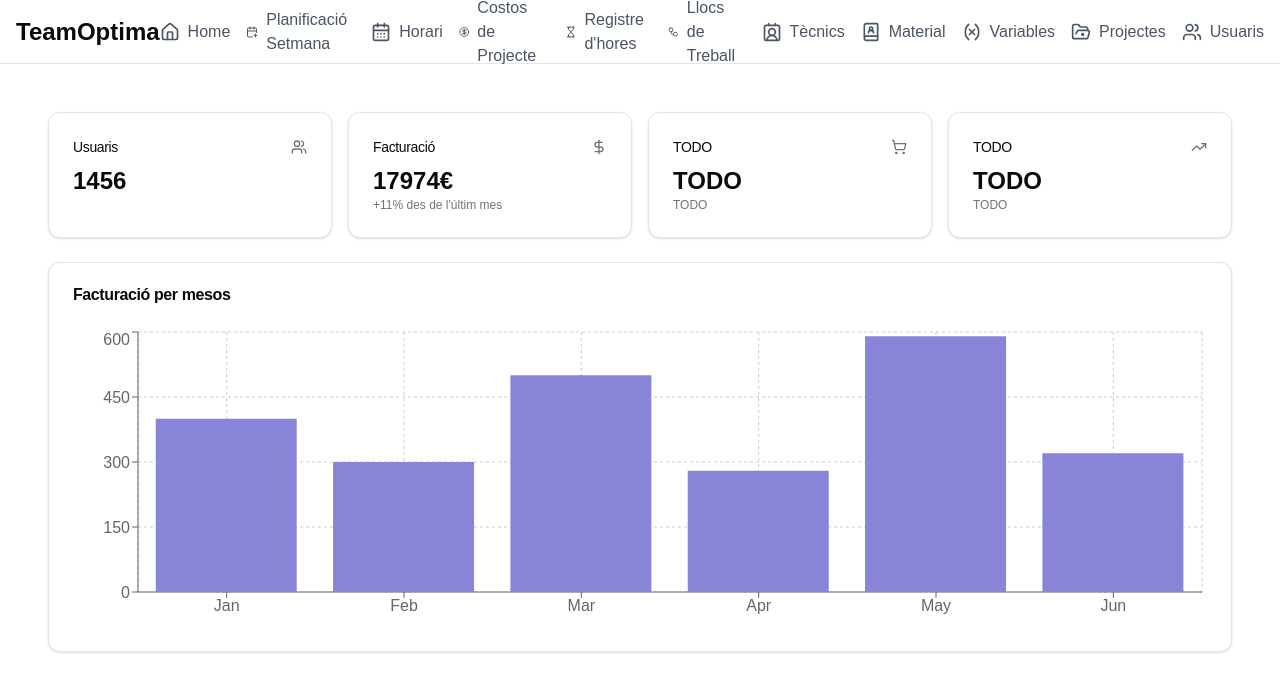
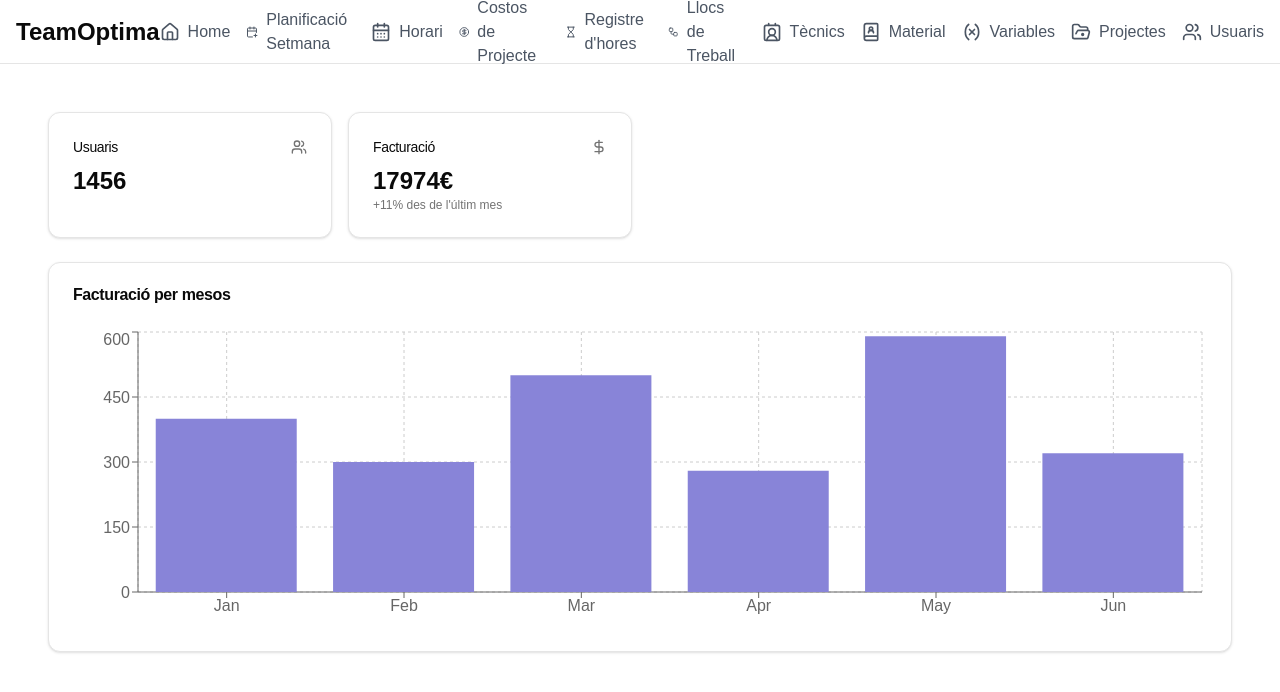
Before and after one commit to oriolvj/PAE, a Next.js app in the folder frontend/: page /dashboard in a window 1280 px wide. Shown: the top 692 px of the page. Built offline with nearby package versions, Linux system fonts and the light colour scheme.

Commit message:
some fixes

```diff
--- a/frontend/src/app/dashboard/page.tsx
+++ b/frontend/src/app/dashboard/page.tsx
@@ -42,30 +42,6 @@ export default function DashboardPage() {
             </p>
           </CardContent>
         </Card>
-        <Card>
-          <CardHeader className="flex flex-row items-center justify-between space-y-0 pb-2">
-            <CardTitle className="text-sm font-medium">TODO</CardTitle>
-            <ShoppingCart className="h-4 w-4 text-muted-foreground" />
-          </CardHeader>
-          <CardContent>
-            <div className="text-2xl font-bold">TODO</div>
-            <p className="text-xs text-muted-foreground">
-              TODO
-            </p>
-          </CardContent>
-        </Card>
-        <Card>
-          <CardHeader className="flex flex-row items-center justify-between space-y-0 pb-2">
-            <CardTitle className="text-sm font-medium">TODO</CardTitle>
-            <TrendingUp className="h-4 w-4 text-muted-foreground" />
-          </CardHeader>
-          <CardContent>
-            <div className="text-2xl font-bold">TODO</div>
-            <p className="text-xs text-muted-foreground">
-              TODO
-            </p>
-          </CardContent>
-        </Card>
       </div>
       <Card className="mt-6">
         <CardHeader>
--- a/frontend/src/app/dashboard/planification/page.tsx
+++ b/frontend/src/app/dashboard/planification/page.tsx
@@ -1,6 +1,6 @@
 "use client"
 
-import { useState, useEffect } from 'react'
+import { useState, useEffect, use } from 'react'
 import { format, addDays, startOfWeek, isSameDay, parseISO } from 'date-fns'
 import { Card, CardContent, CardHeader, CardTitle } from "@/components/ui/card"
 import { Button } from "@/components/ui/button"
@@ -8,6 +8,7 @@ import { Input } from "@/components/ui/input"
 import { Label } from "@/components/ui/label"
 import { Select, SelectContent, SelectItem, SelectTrigger, SelectValue } from "@/components/ui/select"
 import { toast } from "@/hooks/use-toast"
+import { useRouter } from 'next/navigation'
 
 const HOURS = Array.from({ length: 24 }, (_, i) => i) // 0 to 23
 
@@ -58,7 +59,7 @@ export default function PlanificationPage() {
     nomProjecte: '',
   })
   const [quantity, setQuantity] = useState<number>(1)
-
+  const router = useRouter()
   useEffect(() => {
     const fetchProjects = async () => {
       setIsLoadingProjects(true)
@@ -204,6 +205,7 @@ export default function PlanificationPage() {
   const weekDays = Array.from({ length: 7 }, (_, i) => addDays(currentWeek, i))
 
   const sendRequerimentsToEndpoint = async () => {
+
     let date = null
     if(currentDay > currentWeek) {
       date = format(currentDay, 'yyyy-MM-dd')
@@ -239,6 +241,8 @@ export default function PlanificationPage() {
         variant: "destructive",
       })
     }
+
+    router.push('/dashboard/timetable')
   }
 
   const removeRequeriment = async (RequerimentId: string) => {
--- a/frontend/src/app/dashboard/timetable/page.tsx
+++ b/frontend/src/app/dashboard/timetable/page.tsx
@@ -54,9 +54,10 @@ export default function TimetablePage() {
 
   const handleDelete = async (assignment: FeinaAssignadaWithCount) => {
     try {
-      const response = await fetch(`http://10.4.41.40/feinaassignada/${assignment.nomProjecte}/${assignment.username}/${assignment.id}`, {
+      const response = await fetch(`http://10.4.41.40:8080/feinaassignada/${assignment.nomProjecte}/${assignment.username}/${assignment.id}`, {
         method: 'DELETE',
       });
+      console.log(response)
       if (!response.ok) {
         throw new Error('Failed to delete assignment');
       }
@@ -73,6 +74,7 @@ export default function TimetablePage() {
         variant: "destructive",
       });
     }
+    setIsPopupOpen(false)
   };
 
   const fetchProjectNames = async () => {
```
